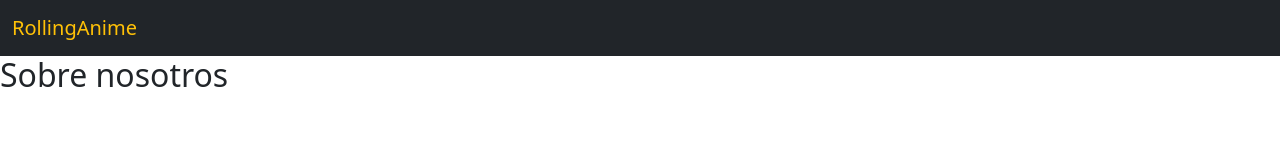
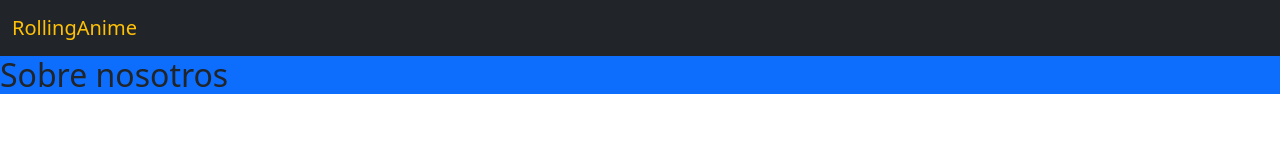
Before and after one commit to facundodiaz21/RollingVinos, a plain HTML site: page Pages/nosotros.html in a window 1280 px wide. Drawn offline with nearby package versions, Linux system fonts and the light colour scheme.

Commit message:
cambie el color del main

```diff
--- a/Pages/nosotros.html
+++ b/Pages/nosotros.html
@@ -31,7 +31,7 @@
           </button>
       </nav>
     </header>
-    <main class="fondo-color">
+    <main class="fondo-color bg-primary">
         <h2>Sobre nosotros</h2>
     </main>
   </body>
```
